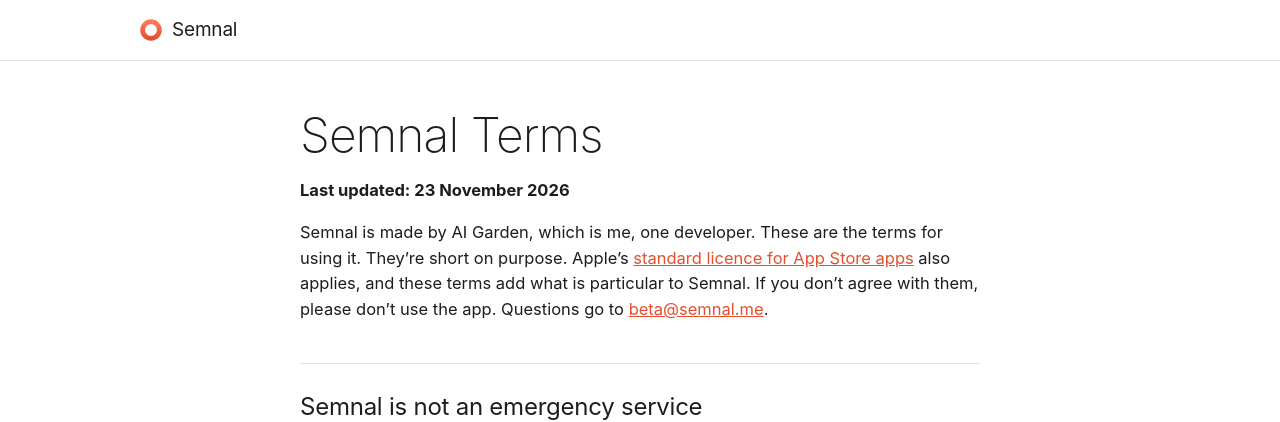
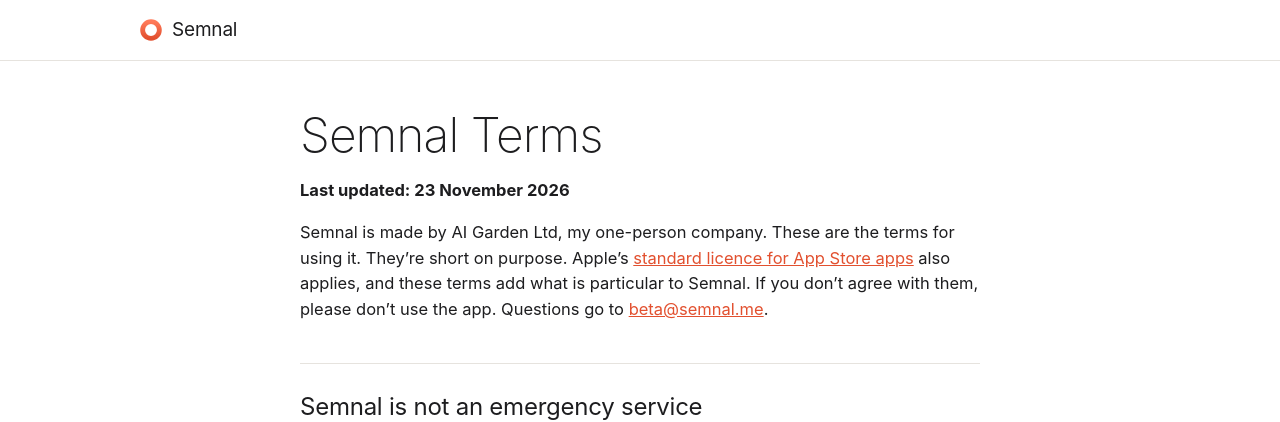
Before and after one commit to RogyMD/semnal.me, a Jekyll site: the page built from terms.md, in a window 1280 px wide and 900 px high. Shown: the top 422 px of the window. Built offline with Jekyll 4.4.1, drawn with Linux system fonts in a browser that asks for light colours; some of the changed text lies outside the part shown.

Commit message:
Name the maker as AI Garden Ltd in privacy and terms
Both pages now say Semnal is made by AI Garden Ltd, my one-person
company, and the Contact blocks read AI Garden Ltd. Last updated was
already 23 November 2026 (today), so the dates stay as they are.

Co-Authored-By: Claude Opus 5.5 <noreply@anthropic.com>

```diff
--- a/terms.md
+++ b/terms.md
@@ -8,7 +8,7 @@ permalink: /terms
 
 **Last updated: 23 November 2026**
 
-Semnal is made by AI Garden, which is me, one developer. These are the terms for using it. They're short on purpose. Apple's [standard licence for App Store apps](https://www.apple.com/legal/internet-services/itunes/dev/stdeula/) also applies, and these terms add what is particular to Semnal. If you don't agree with them, please don't use the app. Questions go to [beta@semnal.me](mailto:beta@semnal.me).
+Semnal is made by AI Garden Ltd, my one-person company. These are the terms for using it. They're short on purpose. Apple's [standard licence for App Store apps](https://www.apple.com/legal/internet-services/itunes/dev/stdeula/) also applies, and these terms add what is particular to Semnal. If you don't agree with them, please don't use the app. Questions go to [beta@semnal.me](mailto:beta@semnal.me).
 
 ## Semnal is not an emergency service
 
@@ -77,5 +77,5 @@ If these terms change, I'll update this page and the date at the top.
 
 ## Contact
 
-AI Garden<br>
+AI Garden Ltd<br>
 Email: [beta@semnal.me](mailto:beta@semnal.me)
```
Also changed, not shown: privacy.md (+2 -2 lines).
